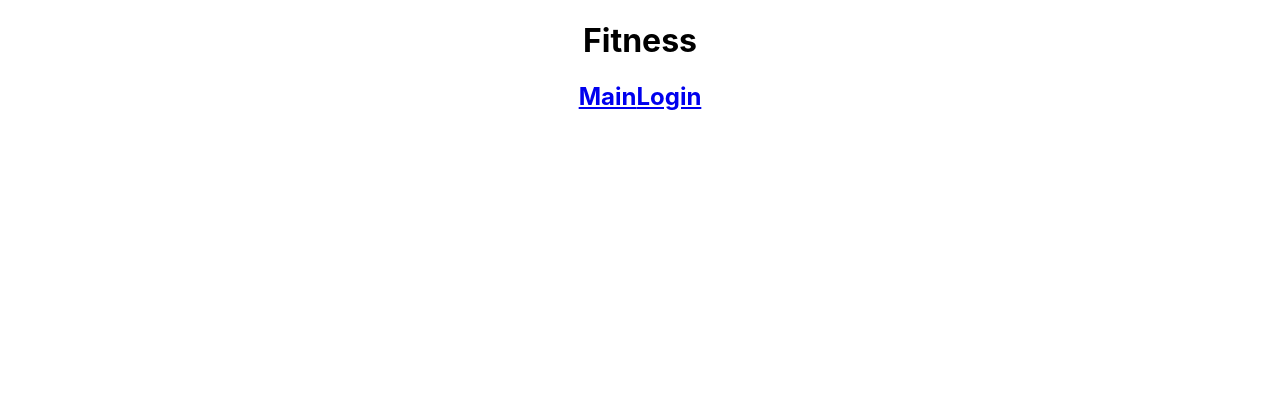
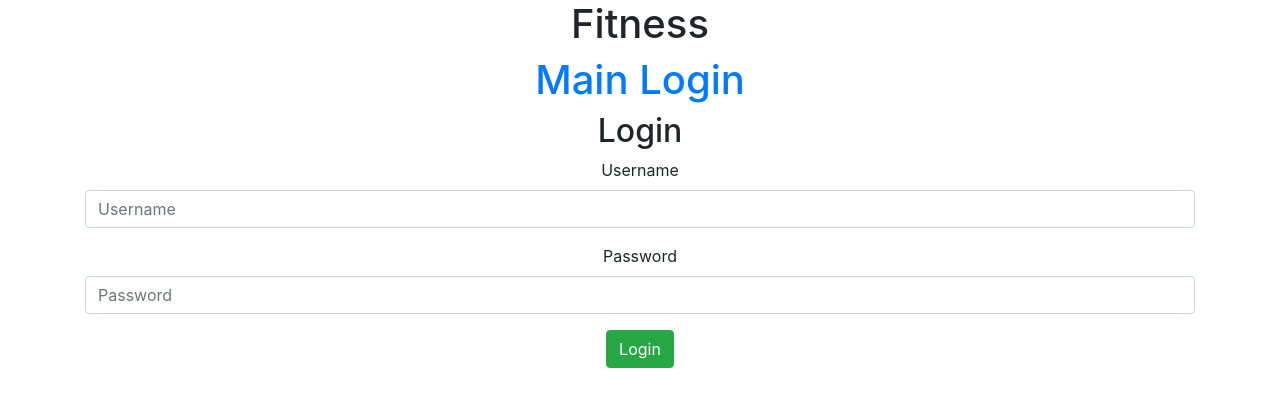
Before and after one commit to GoncharEvgeniy/fitness, a React (Create React App) app in the folder fitness-application/: page /fitness/login in a window 1280 px wide. Shown: the top 406 px of the page. Built offline with nearby package versions, Linux system fonts and the light colour scheme.

Commit message:
Add login page

```diff
--- a/fitness-application/package.json
+++ b/fitness-application/package.json
@@ -6,11 +6,16 @@
     "@testing-library/jest-dom": "^5.11.9",
     "@testing-library/react": "^11.2.3",
     "@testing-library/user-event": "^12.6.0",
+    "bootstrap": "^4.5.3",
     "history": "^5.0.0",
     "react": "^17.0.1",
     "react-dom": "^17.0.1",
+    "react-redux": "^7.2.2",
     "react-router-dom": "^5.2.0",
     "react-scripts": "4.0.1",
+    "redux": "^4.0.5",
+    "redux-form": "^8.3.7",
+    "redux-thunk": "^2.3.0",
     "save": "^2.4.0",
     "web-vitals": "^0.2.4"
   },
--- a/fitness-application/src/App.js
+++ b/fitness-application/src/App.js
@@ -2,7 +2,8 @@ import './App.css';
 import React from "react";
 import NavBar from "./navbar/Navbar";
 import {createBrowserHistory} from "history";
-import {BrowserRouter} from 'react-router-dom';
+import {BrowserRouter, Switch, Route} from 'react-router-dom';
+import Login from "./login/Login";
 
 const history = createBrowserHistory();
 
@@ -12,6 +13,9 @@ function App() {
             <div className="App">
                 <h1>Fitness</h1>
                 <NavBar/>
+                <Switch>
+                    <Route exact path={'/login'} component={Login}/>
+                </Switch>
             </div>
         </BrowserRouter>
     );
--- /dev/null
+++ b/fitness-application/src/common/InputField.js
@@ -0,0 +1,18 @@
+import React from "react";
+
+function InputField({type, label, input, className}) {
+    return (
+        <div>
+            <label htmlFor="Input">{label}</label>
+            <input
+                id="Input"
+                {...input}
+                placeholder={label}
+                type={type}
+                className={className}
+            />
+        </div>
+    );
+}
+
+export default InputField;
--- a/fitness-application/src/index.js
+++ b/fitness-application/src/index.js
@@ -2,10 +2,13 @@ import React from 'react';
 import ReactDOM from 'react-dom';
 import './index.css';
 import App from './App';
+import store from './store/State';
+import {Provider} from "react-redux";
+import 'bootstrap/dist/css/bootstrap.min.css';
 
 ReactDOM.render(
-  <React.StrictMode>
-    <App />
-  </React.StrictMode>,
+    <Provider store={store}>
+        <App />
+    </Provider>,
   document.getElementById('root')
 );
--- /dev/null
+++ b/fitness-application/src/login/Login.js
@@ -0,0 +1,18 @@
+import React from "react";
+import LoginForm from "./LoginForm";
+import {connect} from "react-redux";
+
+function Login() {
+    return(
+        <div>
+            <h2>
+                Login
+            </h2>
+            <div>
+                <LoginForm />
+            </div>
+        </div>
+    );
+}
+
+export default connect()(Login);
--- /dev/null
+++ b/fitness-application/src/login/LoginForm.js
@@ -0,0 +1,35 @@
+import React from "react";
+import {Field, reduxForm} from "redux-form";
+import InputField from "../common/InputField";
+
+function LoginForm() {
+    return (
+        <div>
+            <form className="container">
+                <div className="form-group">
+                    <Field
+                        name="username"
+                        component={InputField}
+                        type="text"
+                        label="Username"
+                        className="form-control"
+                    />
+                </div>
+                <div className="form-group">
+                    <Field
+                        name="password"
+                        component={InputField}
+                        type="password"
+                        label="Password"
+                        className="form-control"
+                    />
+                </div>
+                <div>
+                    <button className="btn btn-success"> Login </button>
+                </div>
+            </form>
+        </div>
+    );
+}
+
+export default reduxForm({form: 'loginForm'})(LoginForm);
--- a/fitness-application/src/navbar/Navbar.js
+++ b/fitness-application/src/navbar/Navbar.js
@@ -4,12 +4,12 @@ import {NavLink} from "react-router-dom";
 function NavBar() {
     return (
         <div className="App">
-            <h2>
+            <h1>
                 <nav>
-                    <NavLink extract to={"/"}>Main</NavLink>
-                    <NavLink extract to={"/login"}>Login</NavLink>
+                    <NavLink extract to="/"> Main </NavLink>
+                    <NavLink extract to="/login"> Login </NavLink>
                 </nav>
-            </h2>
+            </h1>
         </div>
     );
 }
--- /dev/null
+++ b/fitness-application/src/store/State.js
@@ -0,0 +1,16 @@
+import { createStore, combineReducers, applyMiddleware, compose } from "redux";
+import { reducer as reduxFormReducer } from 'redux-form';
+import thunk from "redux-thunk";
+
+const middleware = [thunk];
+
+let reducers = combineReducers({
+    form: reduxFormReducer,
+});
+
+let store = createStore(reducers, compose(
+    applyMiddleware(...middleware),
+    window.devToolsExtension ? window.devToolsExtension() : f => f
+));
+
+export default store;
```
Also changed, not shown: 1 other file (tests, documents, lock files or other folders).
